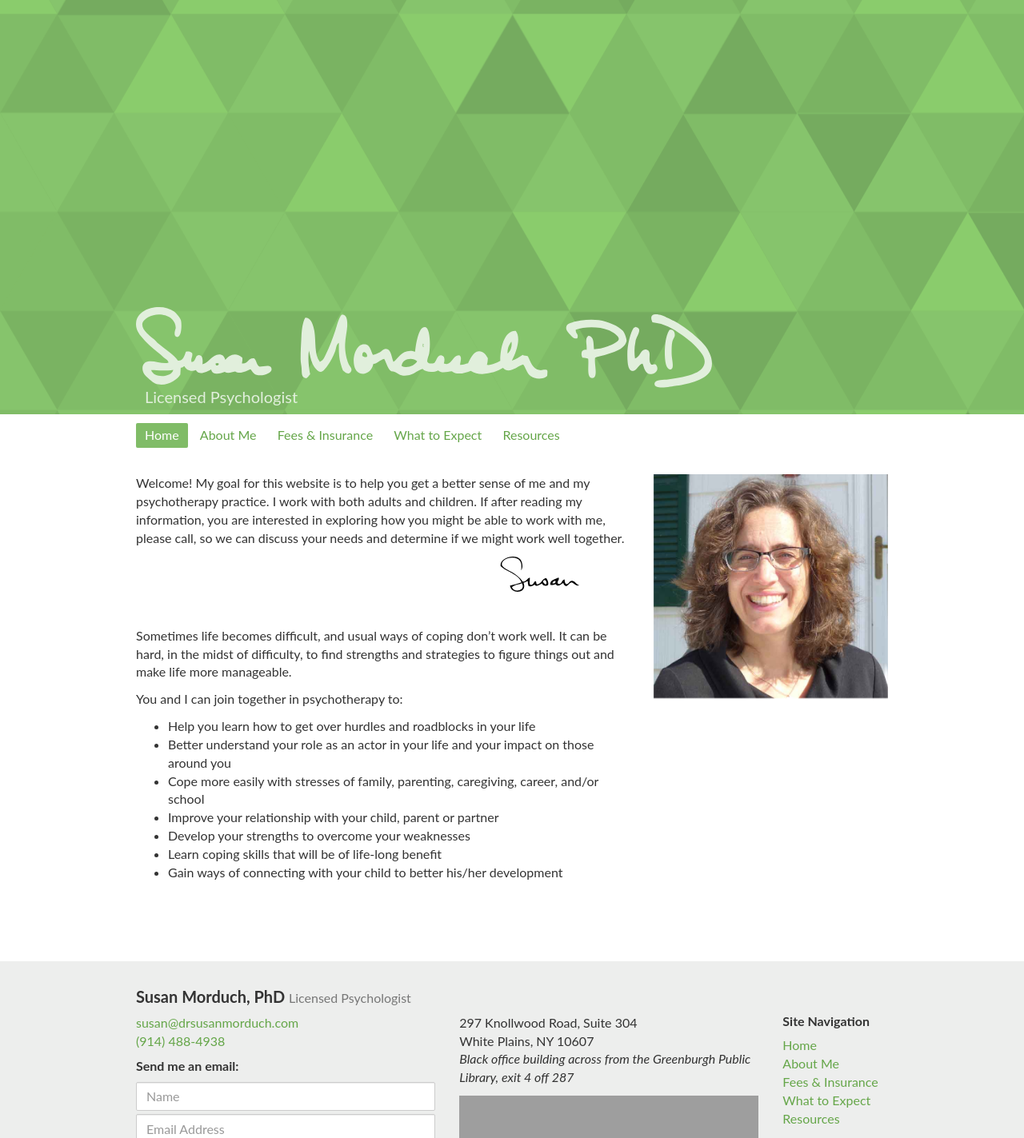
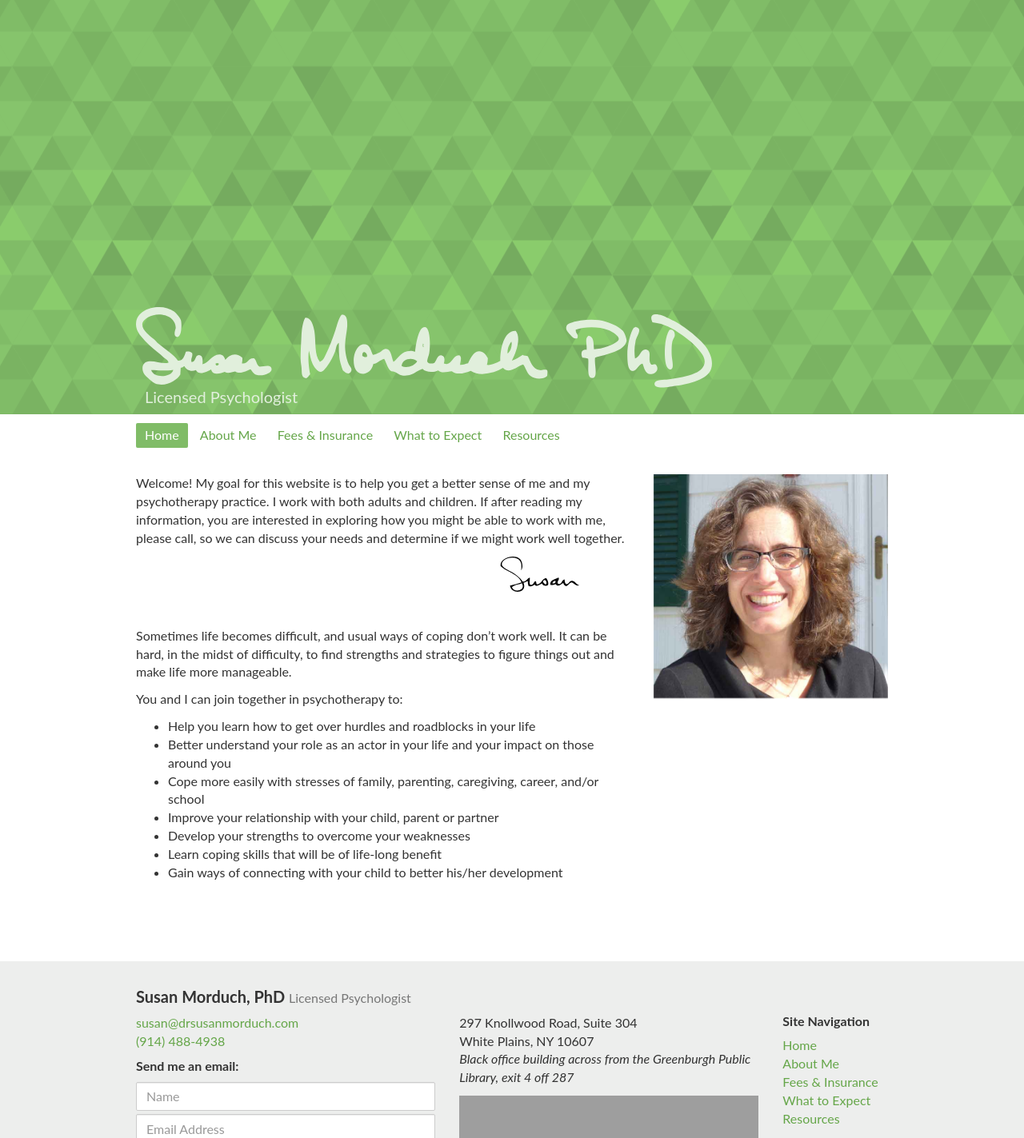
Before and after one commit to nmorduch/susan, a Jekyll site: the page built from index.md, in a window 1280 px wide. Shown: the whole page at 80% size. Built offline with Jekyll 4.4.1, drawn with Linux system fonts in a browser that asks for light colours; Markdown is read by kramdown in place of the engine named in the settings; grey boxes are pictures that could not be loaded.

Commit message:
smaller triangles

```diff
--- a/static/sass/modules/_site_header.sass
+++ b/static/sass/modules/_site_header.sass
@@ -5,8 +5,9 @@
 	width: 100%
 	height: 100%
 	padding-top: 20%
-	background: url("/media/triangles.svg") no-repeat scroll 50% 50% / cover $brand-primary
-	transform: translateZ(-0.7px) scale(1.7)
+	background: url("/media/triangles.svg") repeat scroll center / 500px $brand-primary
+	-webkit-overflow-scrolling: touch
+	transform: translateZ(-0.2px) scale(1.2)
 	z-index: -1
 
 .header-nav
```
Also changed, not shown: media/triangles.svg, static/css/screen.css.
